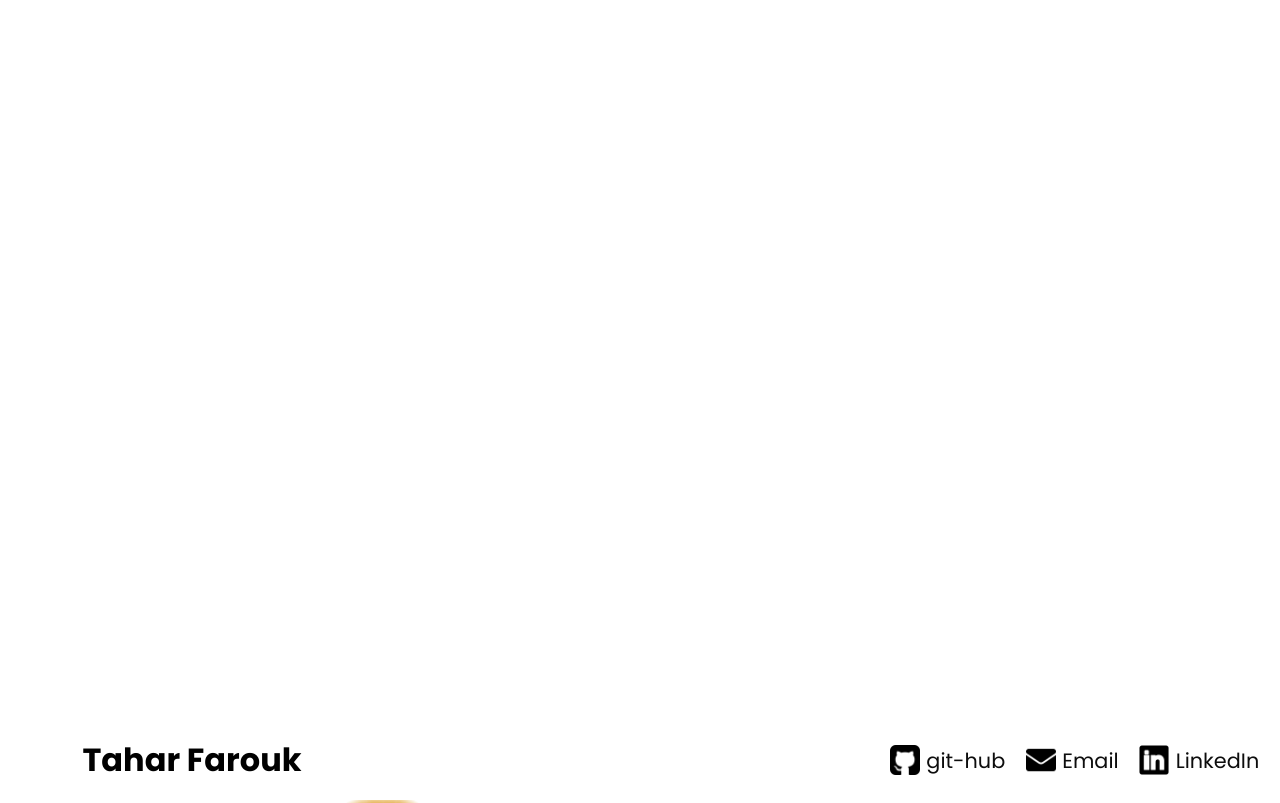
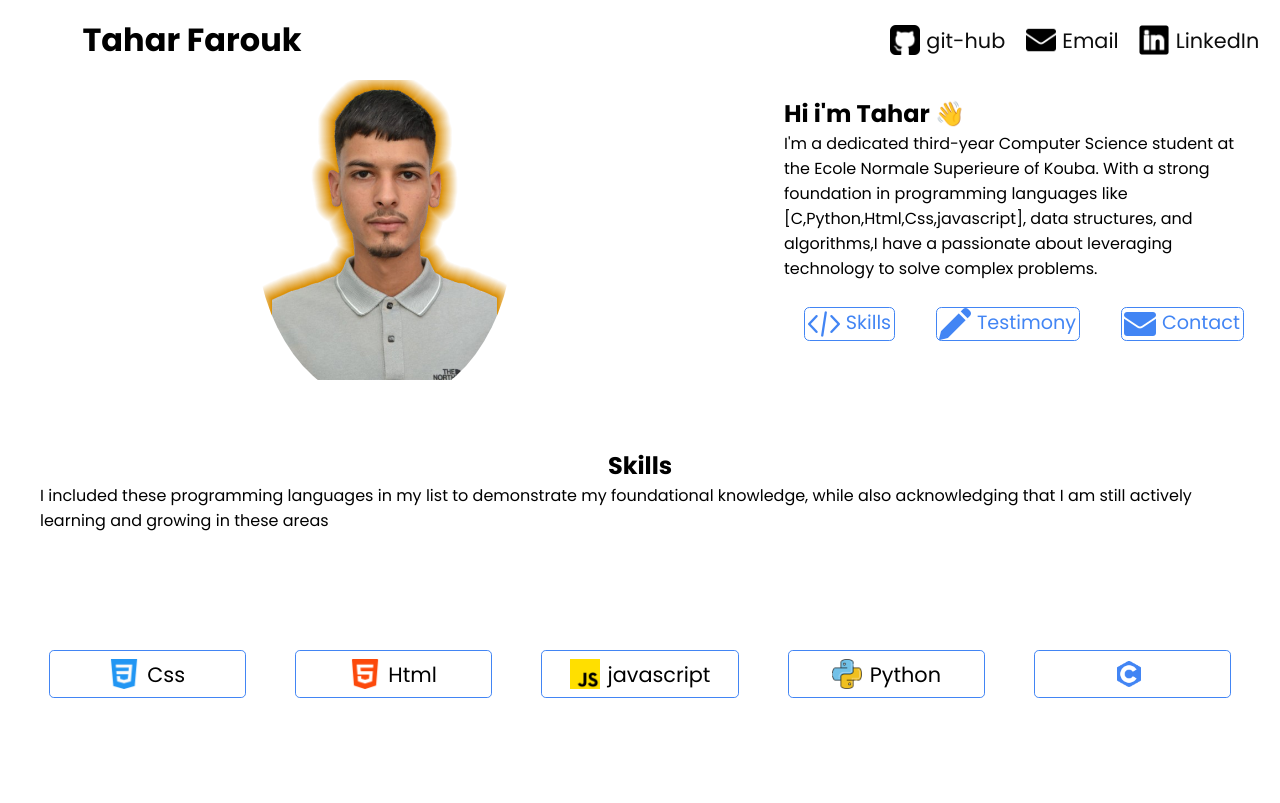
Before and after one commit to Unkown997/Un, a plain HTML site: page index.html in a window 1280 px wide. Shown: the top 803 px of the page. Drawn offline with nearby package versions, Linux system fonts and the light colour scheme; a web font is replaced by a local one.

Commit message:
Update style.css
Signed-off-by: Unkown997 <jaakee873@gmail.com>

```diff
--- a/css/style.css
+++ b/css/style.css
@@ -9,7 +9,6 @@
 
 
 .real{
-    height: 90vh;
     display: flex;
     justify-content: center;
     align-items: center;
```
